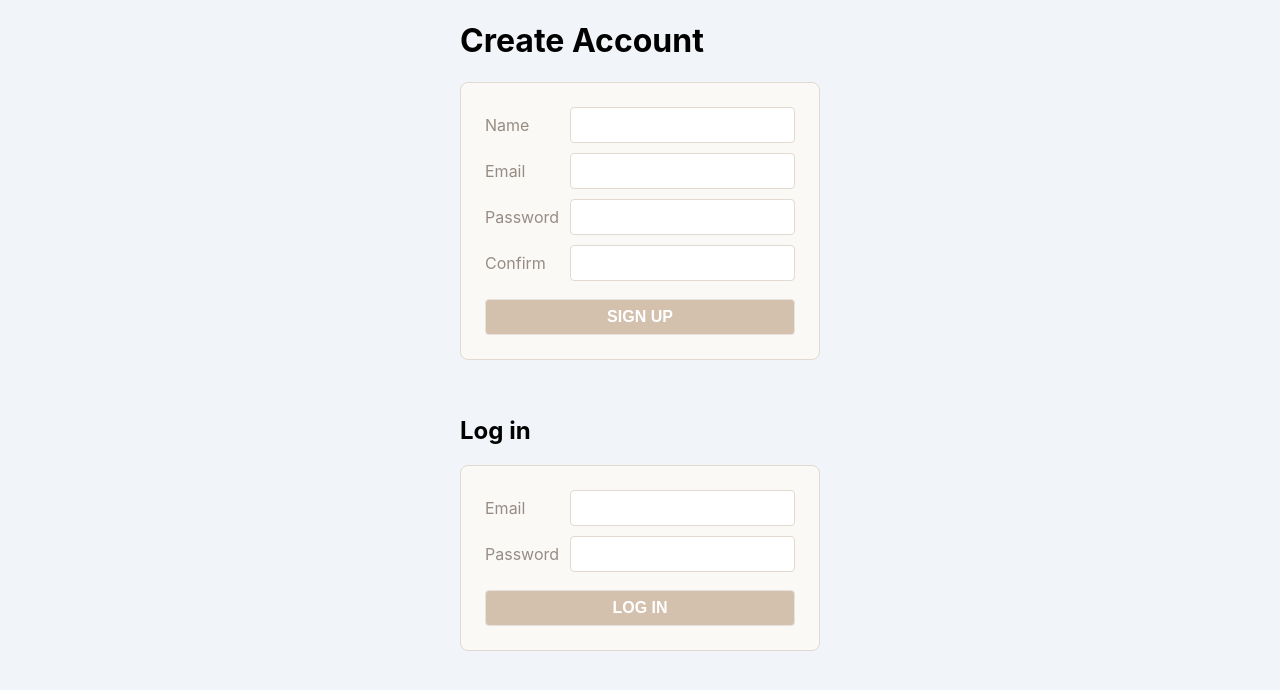
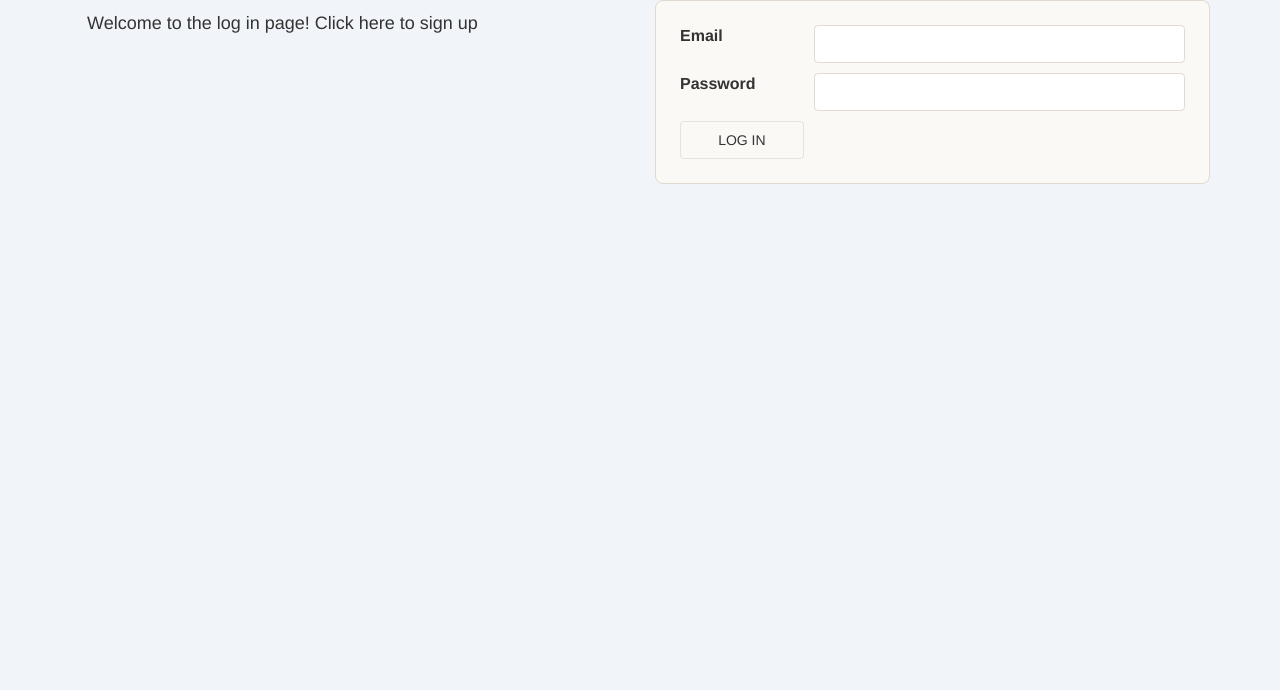
Before and after one commit to chris-gallegos/job-appster, a React (Create React App) app: page / in a window 1280 px wide. Shown: the top 690 px of the page. Built offline with nearby package versions, Linux system fonts and the light colour scheme.

Commit message:
auth page

```diff
--- a/package.json
+++ b/package.json
@@ -7,6 +7,7 @@
     "@testing-library/react": "^13.4.0",
     "@testing-library/user-event": "^13.5.0",
     "bcrypt": "^5.1.0",
+    "bootstrap": "^3.4.1",
     "dotenv": "^16.0.3",
     "express": "^4.18.2",
     "jsonwebtoken": "^8.5.1",
@@ -14,6 +15,7 @@
     "morgan": "^1.10.0",
     "path": "^0.12.7",
     "react": "^18.2.0",
+    "react-bootstrap": "^2.6.0",
     "react-dom": "^18.2.0",
     "react-icons": "^4.7.1",
     "react-router-dom": "^6.4.3",
--- a/src/components/UpdateProfileForm/UpdateProfileForm.jsx
+++ b/src/components/UpdateProfileForm/UpdateProfileForm.jsx
@@ -21,7 +21,7 @@ export default function UpdateProfileForm({user, updateUser}) {
         setUpdateUserForm(newUpdateUserForm)
     }
 
-  console.log(updateUserForm)
+
     return (
         <form onSubmit={handleSubmit}>
             <label>Your Name</label>
@@ -29,7 +29,7 @@ export default function UpdateProfileForm({user, updateUser}) {
             <label>Your Email</label>
             <input type='text' name='email' value={updateUserForm.email} onChange={handleChange}></input>
 
-            <button type="submit">Submit</button>
+            <button type="submit">Update</button>
         </form>
     );
 }
--- a/src/index.css
+++ b/src/index.css
@@ -4,10 +4,7 @@
   --tan-1: #FBF9F6;
   --tan-2: #E7E2DD;
   --tan-3: #E2D9D1;
-  --tan-4: #D3C1AE;
-  --orange: #F67F00;
-  --text-light: #968c84;
-  --text-dark: #615954;
+
 }
 
 *, *:before, *:after {
@@ -138,8 +135,7 @@ button.btn-sm {
 }
 
 button.btn-xs {
-  font-size: 1vmin;
-  padding: .4vmin .5vmin;
+
 }
 
 button:disabled, form:invalid button[type="submit"] {
@@ -148,6 +144,5 @@ button:disabled, form:invalid button[type="submit"] {
 }
 
 button[type="submit"] {
-  grid-column: span 2;
-  margin: 1vmin 0 0;
+
 }
--- a/src/pages/AddJobPage/AddJobPage.css
+++ b/src/pages/AddJobPage/AddJobPage.css
@@ -1,3 +1,6 @@
 .add {
     width: 90%;
+    display: flex;
+    flex-direction: column;
+    align-items: center;
 }
--- a/src/pages/App/App.jsx
+++ b/src/pages/App/App.jsx
@@ -1,5 +1,5 @@
 import { useState, useEffect } from 'react'
-import { Routes, Route, redirect, useNavigate } from 'react-router-dom'
+import { Routes, Route, redirect, useNavigate, Switch } from 'react-router-dom'
 import './App.css';
 import { getUser } from '../../utilities/users-service'
 import AuthPage from '../AuthPage/AuthPage'
@@ -10,6 +10,8 @@ import NavBar from '../../components/NavBar/NavBar'
 import EditJobPage from '../EditJobPage/EditJobPage'
 import * as jobsAPI from '../../utilities/jobs-api'
 import * as usersAPI from '../../utilities/users-api'
+import HomePage from '../HomePage/HomePage';
+import 'bootstrap/dist/css/bootstrap.min.css';
 
 
 
@@ -59,23 +61,11 @@ export default function App() {
     setSwitchy(!switchy)
   }
 
-  // async function updateUser(id, updateUser) {
-  //   console.log(updateUser, id)
-  //   const updatedUser = await usersAPI.update(id, updateUser)
-  //   console.log(updatedUser)
-  //   const newUpdatedUser = {...updatedUser}
-  //   setUser((user) => newUpdatedUser)
-  //   navigate('/profile')
-  //   setSwitchy(!switchy)
-  //  }
-
   async function updateUser(id, updateUser) {
     const updatedUser = await usersAPI.update(id, updateUser)
     setUser(updatedUser)
     navigate('/profile')
   }
-
-
 
   return (
     <div className="App">
@@ -83,6 +73,7 @@ export default function App() {
         <>
         <NavBar user={user} setUser={setUser} />
           <Routes>
+            <Route path='/' element={<HomePage/>} />
            <Route path="/profile" element={<MyProflePage user = {user} updateUser={updateUser} />} />
             <Route path="/jobs/new" element={<AddJobPage user = {user}
              jobs = {jobs} addJob={addJob}/>} />
--- a/src/pages/AuthPage/AuthPage.jsx
+++ b/src/pages/AuthPage/AuthPage.jsx
@@ -1,13 +1,32 @@
-import SignUpForm from '../../components/SignUpForm/SignUpForm'
-import LoginForm from '../../components/LoginForm/LoginForm'
+import { useState } from "react";
+import SignUpForm from "../../components/SignUpForm/SignUpForm";
+import LoginForm from "../../components/LoginForm/LoginForm";
+import Container from "react-bootstrap/Container";
+import Row from "react-bootstrap/Row";
+import Col from "react-bootstrap/Col";
 
 export default function AuthPage({ setUser }) {
-    return (
-        <main>
-            <h1>Create Account</h1>
+  const [showLogin, setShowLogin] = useState(true);
+
+  return (
+    <Container fluid className="container">
+      <Row className="flex-column align-items-center">
+        <Col lg={6} sm={10}>
+          <p
+            className="btn btn-lg border-dark p-4 m-5"
+            onClick={() => setShowLogin(!showLogin)}
+          >
+            {showLogin ? "Welcome to the log in page! Click here to sign up" : "Welcome to the sign up page! Click here to log in"}
+          </p>
+        </Col>
+        <Col lg={6} sm={10}>
+          {showLogin ? (
+            <LoginForm setUser={setUser} />
+          ) : (
             <SignUpForm setUser={setUser} />
-            <h2>Log in</h2>
-            <LoginForm setUser={setUser} />
-        </main>
-    )
+          )}
+        </Col>
+      </Row>
+    </Container>
+  );
 }
--- a/src/pages/EditJobPage/EditJobPage.css
+++ b/src/pages/EditJobPage/EditJobPage.css
@@ -1,3 +1,6 @@
 .update {
     width: 90%;
+    display: flex;
+    flex-direction: column;
+    align-items: center;
 }
--- /dev/null
+++ b/src/pages/HomePage/HomePage.jsx
@@ -0,0 +1,13 @@
+
+export default function HomePage() {
+
+
+    return (
+    <div className="Profile">
+        <h2>Home</h2>
+        <div>
+
+        </div>
+    </div>
+    )
+}
--- a/src/pages/MyProfilePage/MyProfilePage.css
+++ b/src/pages/MyProfilePage/MyProfilePage.css
@@ -1,3 +1,20 @@
 .Profile {
     width: 90%;
+    display: flex;
+    flex-direction: column;
+    align-items: center;
 }
+
+.profile-card {
+    display: flex;
+    flex-direction: column;
+    align-items: center;
+    border-radius: 25px;
+    background-color: white;
+    margin: 70px;
+    width: 300px;
+}
+
+.profile-card:hover {
+    transform: scale(1.05);
+}
--- a/src/pages/MyProfilePage/MyProfilePage.jsx
+++ b/src/pages/MyProfilePage/MyProfilePage.jsx
@@ -8,9 +8,9 @@ export default function MyProfile({user, updateUser}) {
     <div className="Profile">
         <h2>Profile</h2>
         <UpdateProfileForm user={user} updateUser={updateUser} />
-        <div>
-            <h1>Hello, my name is {user.name}</h1>
-            <h1>My email is {user.email}</h1>
+        <div className="profile-card">
+            <h1>{user.name}</h1>
+            <h1>{user.email}</h1>
         </div>
     </div>
     )
```
Also changed, not shown: 1 other file (tests, documents, lock files or other folders).
